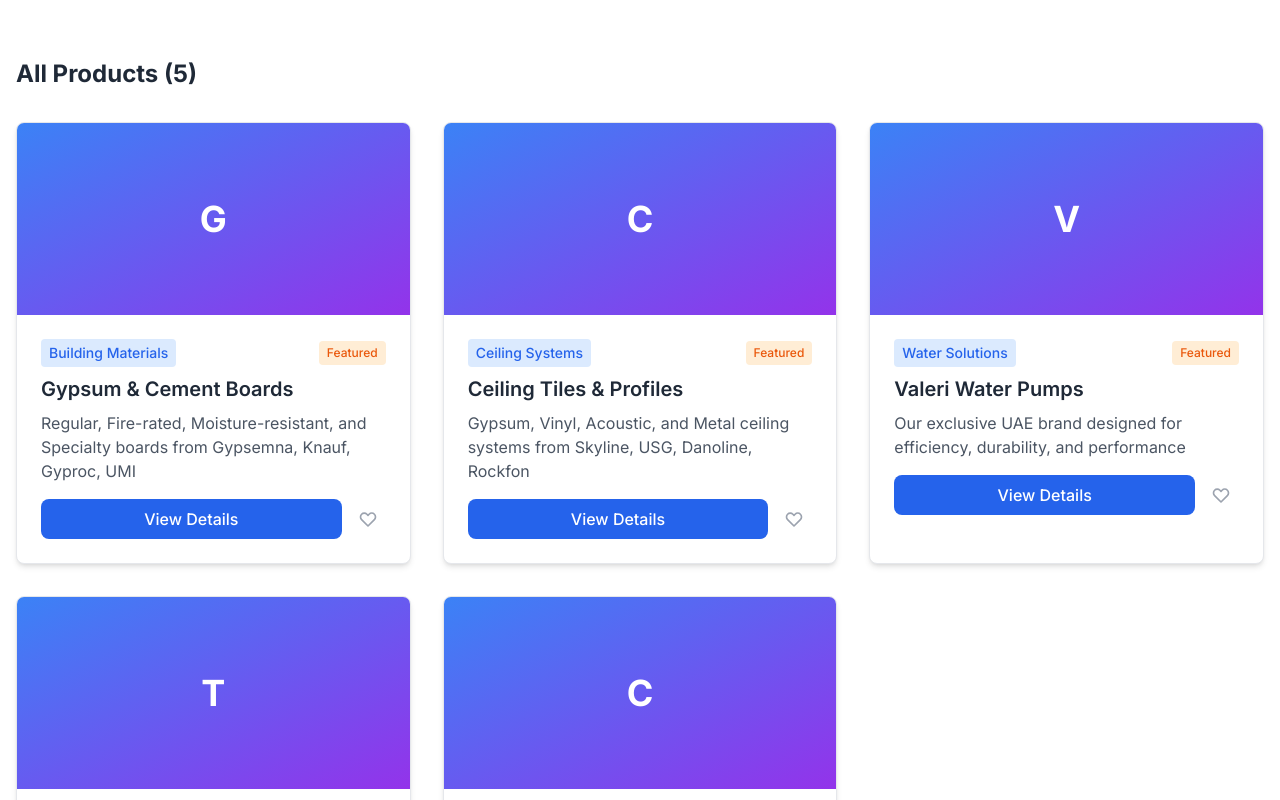
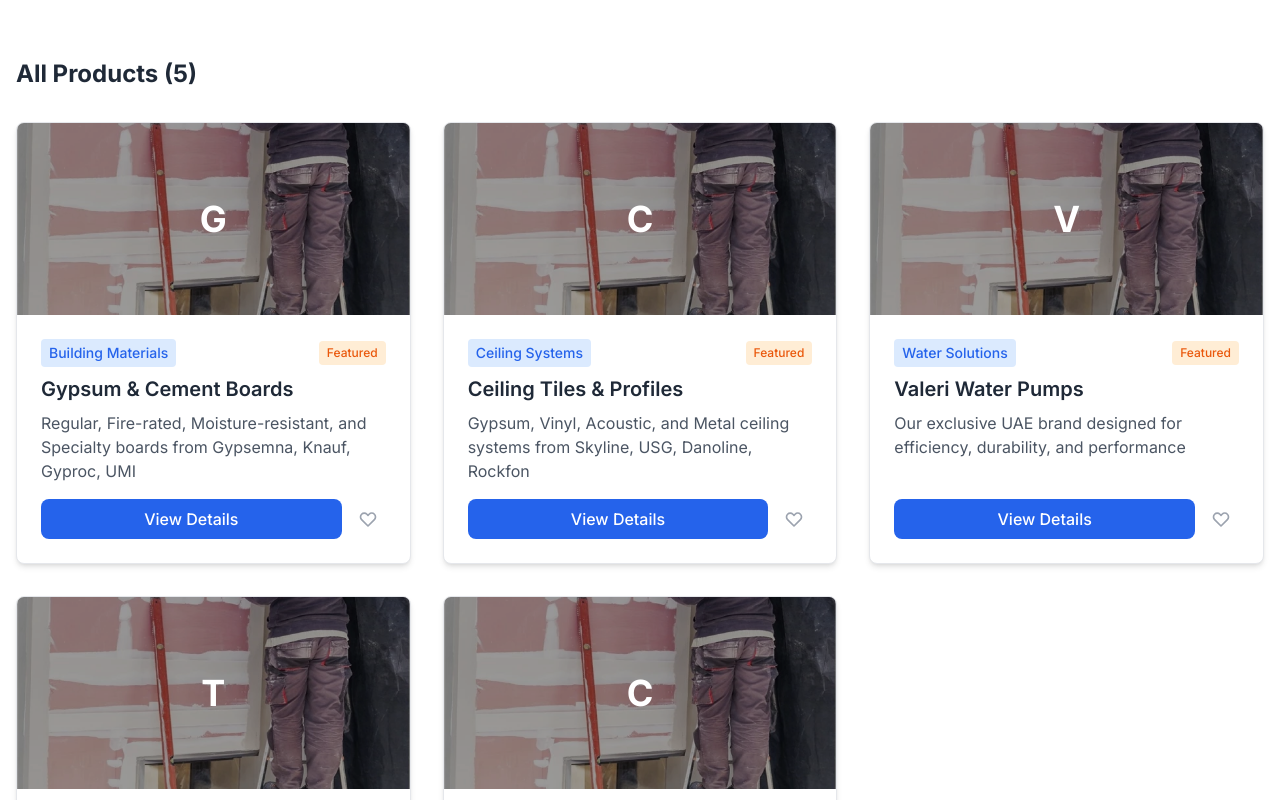
Before and after one commit to NinsonD/Namariq-Group-website, a Next.js app: page /products in a window 1280 px wide. Shown: the part 560-1360 px from the top of the page. Built offline with nearby package versions, Linux system fonts and the light colour scheme.

Commit message:
made aligment in the cards

```diff
--- a/app/downloads/page.tsx
+++ b/app/downloads/page.tsx
@@ -116,8 +116,8 @@
           {/* Downloads Grid */}
           <div className="grid grid-cols-1 md:grid-cols-2 lg:grid-cols-3 gap-8">
             {filteredItems.map((item) => (
-              <div key={item.id} className="bg-gray-50 rounded-lg overflow-hidden shadow-md hover:shadow-lg transition-shadow duration-300">
-                <div className="p-6">
+              <div key={item.id} className="bg-gray-50 rounded-lg overflow-hidden shadow-md hover:shadow-lg transition-shadow duration-300 flex flex-col h-full">
+                <div className="p-6 flex-1 flex flex-col">
                   <div className="flex items-center justify-between mb-4">
                     <span className={`px-3 py-1 rounded-full text-sm font-medium ${
                       item.category === 'Catalogs' ? 'bg-blue-100 text-blue-800' :
@@ -129,7 +129,9 @@
                     <span className="text-sm text-gray-500">{item.fileType} • {item.fileSize}</span>
                   </div>
                   <h3 className="text-xl font-semibold text-gray-800 mb-2">{item.title}</h3>
-                  <p className="text-gray-600 mb-4">{item.description}</p>
+                  <p className="text-gray-600">{item.description}</p>
+                </div>
+                <div className="p-6 pt-0">
                   <button
                     onClick={() => handleDownload(item.downloadUrl, item.title)}
                     className="w-full bg-blue-600 text-white py-2 px-4 rounded-lg font-medium hover:bg-blue-700 transition-colors duration-300 flex items-center justify-center"
--- a/app/specialized-materials/[slug]/page.tsx
+++ b/app/specialized-materials/[slug]/page.tsx
@@ -390,18 +390,25 @@
                       </ul>
                     </div>
                   </div>
-                  <div className="bg-gradient-to-br from-purple-100 to-pink-100 p-8 rounded-lg">
+                  <div className="bg-gray-200 p-8 rounded-lg relative overflow-hidden">
+                    <img
+                      src="/images/Rock-wool.webp"
+                      alt="Rock Wool Material"
+                      className="absolute inset-0 w-full h-full object-cover"
+                    />
+                    <div className="relative z-10 bg-black bg-opacity-40 p-8 rounded-lg">
                       <div className="text-center">
-                      <div className="w-20 h-20 bg-purple-600 rounded-full flex items-center justify-center mx-auto mb-6">
+                        <div className="w-20 h-20 bg-white bg-opacity-20 rounded-full flex items-center justify-center mx-auto mb-6">
                           <span className="text-white text-3xl font-bold">{material.title.charAt(0)}</span>
                         </div>
-                      <h3 className="text-2xl font-bold text-gray-800 mb-4">Technical Excellence</h3>
-                      <p className="text-gray-700 mb-6">
+                        <h3 className="text-2xl font-bold text-white mb-4">Technical Excellence</h3>
+                        <p className="text-white mb-6">
                           Engineered for demanding applications where performance and reliability are critical.
                         </p>
-                      <button className="bg-purple-600 text-white px-8 py-3 rounded-full font-semibold hover:bg-purple-700 transition-colors duration-300">
+                        <button className="bg-white text-purple-600 px-8 py-3 rounded-full font-semibold hover:bg-gray-100 transition-colors duration-300">
                           Download Technical Sheet
                         </button>
+                      </div>
                     </div>
                   </div>
                 </div>
@@ -509,8 +516,15 @@
           <div className="grid grid-cols-1 md:grid-cols-3 gap-8 max-w-5xl mx-auto">
             {mockSpecializedMaterials.filter(m => m.id !== material.id && m.category === material.category).slice(0, 3).map((relatedMaterial) => (
               <div key={relatedMaterial.id} className="bg-white p-6 rounded-lg shadow-md hover:shadow-lg transition-shadow duration-300">
-                <div className="w-full h-32 bg-gradient-to-br from-purple-500 to-pink-600 flex items-center justify-center mb-4">
+                <div className="w-full h-32 bg-gray-200 flex items-center justify-center relative overflow-hidden mb-4">
+                  <img
+                    src="/images/Rock-wool.webp"
+                    alt="Rock Wool Material"
+                    className="w-full h-full object-cover"
+                  />
+                  <div className="absolute inset-0 bg-black bg-opacity-40 flex items-center justify-center">
                     <span className="text-white text-2xl font-bold">{relatedMaterial.title.charAt(0)}</span>
+                  </div>
                 </div>
                 <h3 className="text-xl font-semibold text-gray-800 mb-2">{relatedMaterial.title}</h3>
                 <p className="text-gray-600 mb-4">{relatedMaterial.shortDesc}</p>
--- a/components/cards/ProductCard.tsx
+++ b/components/cards/ProductCard.tsx
@@ -13,11 +13,19 @@
 
 export default function ProductCard({ product }: ProductCardProps) {
   return (
-    <div className="bg-white border border-gray-200 rounded-lg overflow-hidden shadow-md hover:shadow-lg transition-shadow duration-300">
-      <div className="w-full h-48 bg-gradient-to-br from-blue-500 to-purple-600 flex items-center justify-center">
+    <div className="bg-white border border-gray-200 rounded-lg overflow-hidden shadow-md hover:shadow-lg transition-shadow duration-300 flex flex-col h-full">
+      <div className="w-full h-48 bg-gray-200 flex items-center justify-center relative overflow-hidden">
+        <img
+          src="/images/Rock-wool.webp"
+          alt="Rock Wool Material"
+          className="w-full h-full object-cover"
+        />
+        <div className="absolute inset-0 bg-black bg-opacity-40 flex items-center justify-center">
           <span className="text-white text-4xl font-bold">{product.title.charAt(0)}</span>
         </div>
-      <div className="p-6">
+      </div>
+      <div className="p-6 flex-1 flex flex-col">
+        <div className="flex-1">
           <div className="flex items-center justify-between mb-2">
             <span className="text-sm text-blue-600 font-medium bg-blue-100 px-2 py-1 rounded">
               {product.category}
@@ -29,8 +37,9 @@
             )}
           </div>
           <h3 className="text-xl font-semibold text-gray-800 mb-2">{product.title}</h3>
-        <p className="text-gray-600 mb-4">{product.shortDesc}</p>
-        <div className="flex gap-2">
+          <p className="text-gray-600">{product.shortDesc}</p>
+        </div>
+        <div className="flex gap-2 mt-4">
           <Link
             href={`/products/${product.slug}`}
             className="flex-1 bg-blue-600 text-white text-center py-2 px-4 rounded-lg font-medium hover:bg-blue-700 transition-colors duration-300"
--- a/components/cards/ServiceCard.tsx
+++ b/components/cards/ServiceCard.tsx
@@ -11,15 +11,17 @@
 
 export default function ServiceCard({ service }: ServiceCardProps) {
   return (
-    <div className="bg-gray-50 rounded-lg p-8 text-center hover:shadow-lg transition-shadow duration-300">
-      <div className="w-20 h-20 bg-blue-100 rounded-full flex items-center justify-center mx-auto mb-6">
-        <span className="text-blue-600 text-4xl">{service.icon}</span>
+    <div className="bg-gray-50 rounded-lg p-8 text-center hover:shadow-lg transition-shadow duration-300 flex flex-col h-full">
+      <div className="flex-1">
+        <div className="w-20 h-20 bg-blue-100 rounded-full flex items-center justify-center mx-auto mb-6">
+          <span className="text-blue-600 text-4xl">{service.icon}</span>
+        </div>
+        <h3 className="text-2xl font-semibold text-gray-800 mb-4">{service.title}</h3>
+        <p className="text-gray-600">{service.summary}</p>
       </div>
-      <h3 className="text-2xl font-semibold text-gray-800 mb-4">{service.title}</h3>
-      <p className="text-gray-600 mb-6">{service.summary}</p>
       <Link
         href={`/services/${service.title.toLowerCase().replace(/\s+/g, '-')}`}
-        className="inline-block bg-blue-600 text-white px-6 py-3 rounded-lg font-medium hover:bg-blue-700 transition-colors duration-300"
+        className="inline-block bg-blue-600 text-white px-6 py-3 rounded-lg font-medium hover:bg-blue-700 transition-colors duration-300 mt-6"
       >
         Learn More
       </Link>
```
Lines whose indentation alone changed are shown as unchanged.
